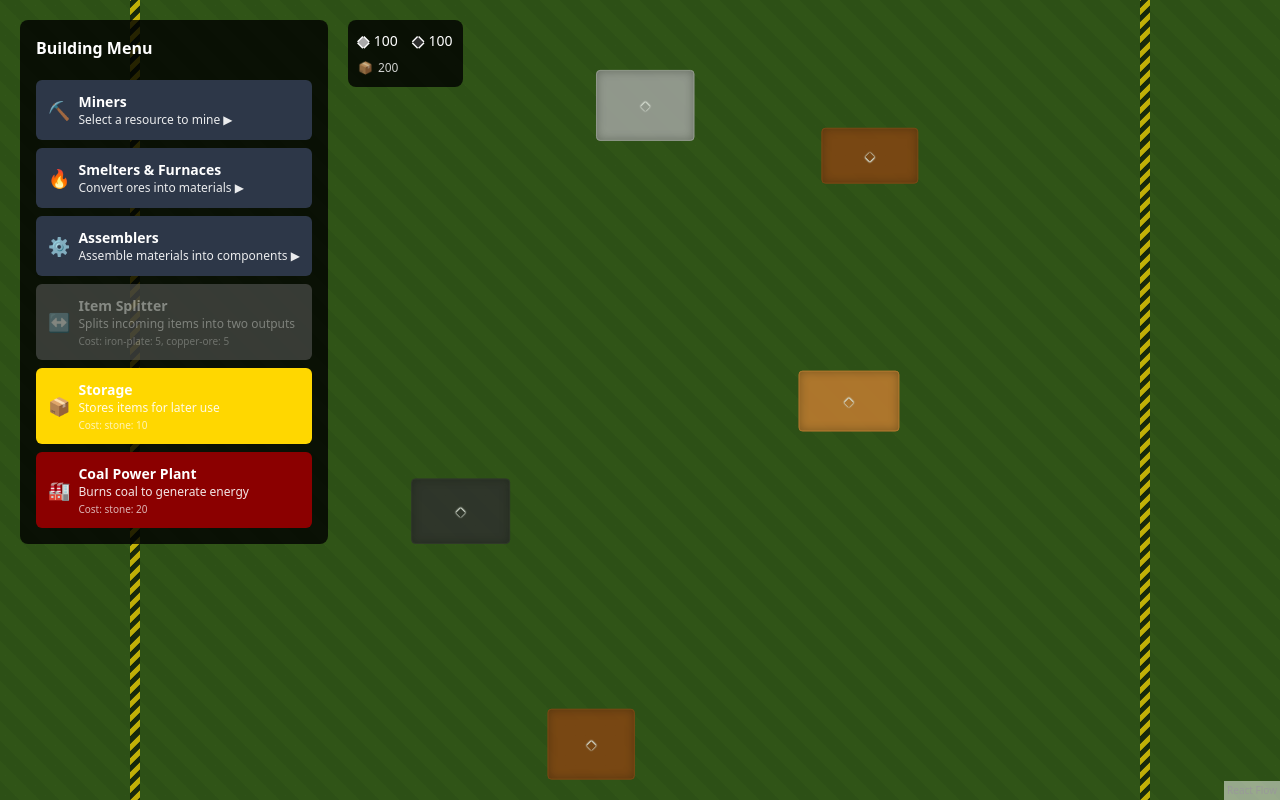
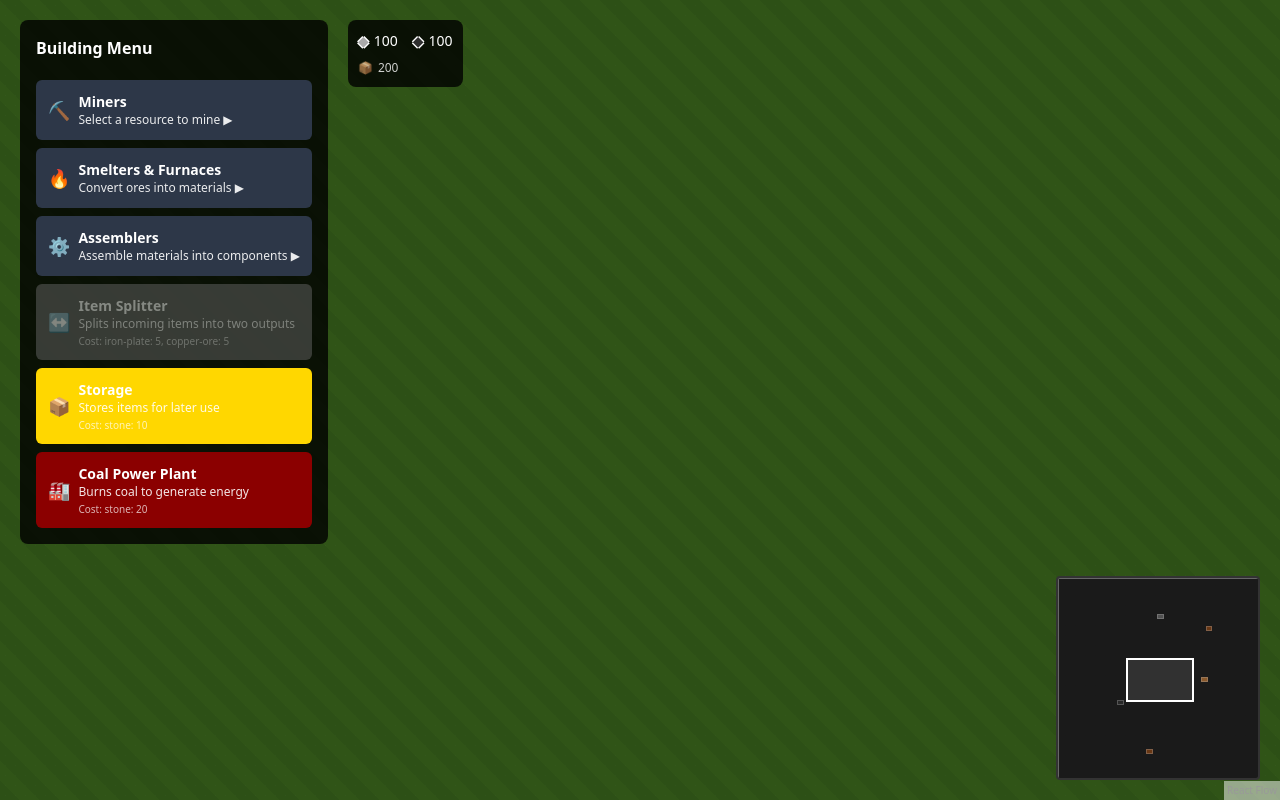
Before and after one commit to p-tkachuk/VibeBuilder, a React (Vite) app: page / in a window 1280 px wide. Built offline with nearby package versions, Linux system fonts and the light colour scheme.

Commit message:
add minimap

```diff
--- a/src/App.tsx
+++ b/src/App.tsx
@@ -1,5 +1,5 @@
 import { useState, useCallback, useMemo, useEffect } from 'react';
-import { ReactFlow, useNodesState, useEdgesState, addEdge, type Node, type Edge, type NodeChange, type Connection, type NodeTypes } from '@xyflow/react';
+import { ReactFlow, useNodesState, useEdgesState, addEdge, type Node, type Edge, type NodeChange, type Connection, type NodeTypes, useReactFlow } from '@xyflow/react';
 import '@xyflow/react/dist/style.css';
 import { BuildingMenu } from './components/BuildingMenu';
 import { BuildingNode } from './components/BuildingNode';
@@ -8,6 +8,7 @@ import { MapBorderNode } from './components/MapBorderNode';
 import { TerrainOverlay } from './components/TerrainOverlay';
 import { BuildingPlacementHandler } from './components/BuildingPlacementHandler';
 import { ResourcePanel } from './components/ResourcePanel';
+import { Minimap } from './components/Minimap';
 import { BuildingType } from './types/buildings';
 import { Toast } from './components/Toast';
 import { useResourceFields } from './hooks/useResourceFields';
@@ -18,6 +19,24 @@ import { GAME_CONFIG } from './config/game.config';
 import { ResourceInventoryService } from './services/ResourceInventoryService';
 import { NodeValidationService } from './services/NodeValidationService';
 import { TickProcessor } from './simulation/TickProcessor';
+
+/**
+ * ViewportInitializer component - sets initial camera position to map center
+ */
+const ViewportInitializer: React.FC = () => {
+  const { setViewport } = useReactFlow();
+
+  useEffect(() => {
+    // Center the viewport on the map center
+    setViewport({
+      x: -GAME_CONFIG.mapWidth / 2 + window.innerWidth / 2,
+      y: -GAME_CONFIG.mapHeight / 2 + window.innerHeight / 2,
+      zoom: 1,
+    });
+  }, [setViewport]);
+
+  return null;
+};
 
 const initialNodes: Node[] = [
   {
@@ -188,7 +207,9 @@ export default function App() {
           }}
           style={{ backgroundColor: COLORS.TERRAIN_PRIMARY }}
         >
+          <ViewportInitializer />
           <TerrainOverlay />
+          <Minimap resourceFields={resourceFields} />
           <BuildingPlacementHandler
             selectedBuildingType={selectedBuildingType}
             onBuildingPlaced={handleBuildingPlaced}
--- /dev/null
+++ b/src/components/Minimap.tsx
@@ -0,0 +1,132 @@
+import React, { useCallback, useMemo } from 'react';
+import { useReactFlow } from '@xyflow/react';
+import { GAME_CONFIG } from '../config/game.config';
+import type { ResourceField } from '../types/terrain';
+
+/**
+ * Minimap component - displays a small overview of the entire map
+ * Shows resource fields and current camera position, allows navigation by clicking
+ */
+interface MinimapProps {
+  resourceFields: ResourceField[];
+}
+
+export const Minimap: React.FC<MinimapProps> = ({ resourceFields }) => {
+  const { getViewport, setViewport, getNodes } = useReactFlow();
+
+  const minimapSize = 200; // Size of the minimap in pixels
+  const scale = minimapSize / Math.max(GAME_CONFIG.mapWidth, GAME_CONFIG.mapHeight);
+
+  // Get current viewport bounds
+  const viewport = getViewport();
+  const viewportBounds = useMemo(() => {
+    const zoom = viewport.zoom;
+    // Calculate the world coordinates of the visible area
+    // Top-left world coordinate: (0 - viewport.x) / zoom
+    // Bottom-right world coordinate: (screenSize - viewport.x) / zoom
+    const worldX = (0 - viewport.x) / zoom;
+    const worldY = (0 - viewport.y) / zoom;
+    const viewportWidth = window.innerWidth / zoom;
+    const viewportHeight = window.innerHeight / zoom;
+
+    return {
+      x: worldX,
+      y: worldY,
+      width: viewportWidth,
+      height: viewportHeight,
+    };
+  }, [viewport]);
+
+  // Handle minimap click to move camera
+  const handleMinimapClick = useCallback((event: React.MouseEvent<HTMLDivElement>) => {
+    const rect = event.currentTarget.getBoundingClientRect();
+    const clickX = event.clientX - rect.left;
+    const clickY = event.clientY - rect.top;
+
+    // Convert minimap coordinates to world coordinates
+    const worldX = clickX / scale;
+    const worldY = clickY / scale;
+
+    // Center the viewport on the clicked position
+    setViewport({
+      x: -worldX * viewport.zoom + window.innerWidth / 2,
+      y: -worldY * viewport.zoom + window.innerHeight / 2,
+      zoom: viewport.zoom,
+    });
+  }, [scale, viewport.zoom, setViewport]);
+
+  // Get resource field colors
+  const getResourceColor = (type: string) => {
+    switch (type) {
+      case 'iron-ore': return '#8B4513';
+      case 'coal': return '#2F2F2F';
+      case 'copper-ore': return '#B87333';
+      case 'stone': return '#696969';
+      default: return '#4A4A4A';
+    }
+  };
+
+  return (
+    <div
+      style={{
+        position: 'absolute',
+        bottom: '20px',
+        right: '20px',
+        width: `${minimapSize}px`,
+        height: `${minimapSize}px`,
+        backgroundColor: '#1a1a1a',
+        border: '2px solid #333',
+        borderRadius: '4px',
+        zIndex: 1000,
+        cursor: 'pointer',
+        overflow: 'hidden',
+        pointerEvents: 'auto',
+      }}
+      onClick={handleMinimapClick}
+    >
+      {/* Resource fields */}
+      {resourceFields.map((field) => (
+        <div
+          key={field.id}
+          style={{
+            position: 'absolute',
+            left: `${field.x * scale}px`,
+            top: `${field.y * scale}px`,
+            width: `${field.width * scale}px`,
+            height: `${field.height * scale}px`,
+            backgroundColor: getResourceColor(field.type),
+            opacity: 0.7,
+            border: '1px solid rgba(255,255,255,0.3)',
+          }}
+        />
+      ))}
+
+      {/* Current viewport indicator */}
+      <div
+        style={{
+          position: 'absolute',
+          left: `${viewportBounds.x * scale}px`,
+          top: `${viewportBounds.y * scale}px`,
+          width: `${viewportBounds.width * scale}px`,
+          height: `${viewportBounds.height * scale}px`,
+          border: '2px solid #fff',
+          backgroundColor: 'rgba(255,255,255,0.1)',
+          pointerEvents: 'none',
+        }}
+      />
+
+      {/* Map border */}
+      <div
+        style={{
+          position: 'absolute',
+          left: '0px',
+          top: '0px',
+          width: `${GAME_CONFIG.mapWidth * scale}px`,
+          height: `${GAME_CONFIG.mapHeight * scale}px`,
+          border: '1px solid #666',
+          pointerEvents: 'none',
+        }}
+      />
+    </div>
+  );
+};
--- a/src/config/game.config.ts
+++ b/src/config/game.config.ts
@@ -37,8 +37,8 @@ export interface GameConfig {
 
 export const GAME_CONFIG: GameConfig = {
     // Map dimensions
-    mapWidth: 2000,
-    mapHeight: 2000,
+    mapWidth: 8000,
+    mapHeight: 8000,
 
     // Number of each resource type to generate
     resourceCount: {
```
